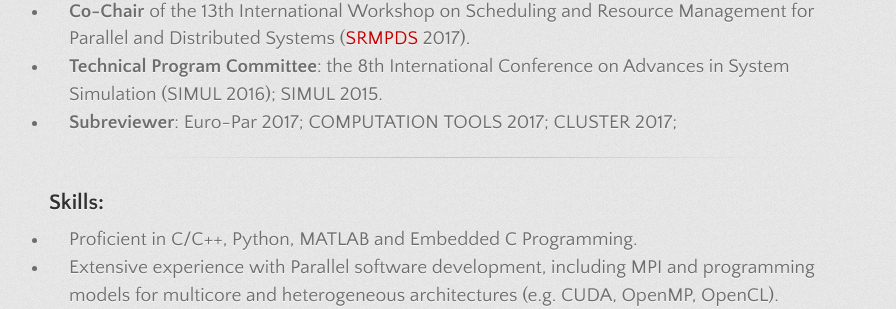
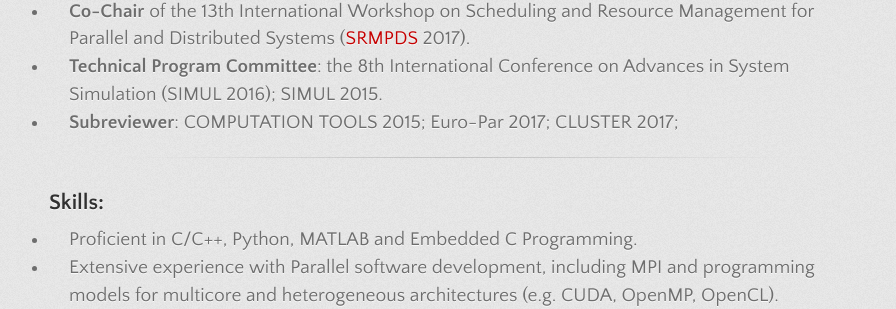
Before and after one commit to lzhengchun/lzhengchun.github.io, a Jekyll site: the page built from index.md, in a window 1280 px wide. Shown: the part 1089-1398 px from the top of the page, without its empty margins (181-1077 px from the left). Built offline with Jekyll 4.4.1, drawn with Linux system fonts in a browser that asks for light colours; some web fonts are replaced.

Commit message:
add, delete, polish etc.

```diff
--- a/index.md
+++ b/index.md
@@ -27,7 +27,7 @@ I am interested in Computer Science related research, mainly include:
 ## Recent Professional Service:
 * **Co-Chair** of the 13th International Workshop on Scheduling and Resource  Management for Parallel and Distributed Systems ([SRMPDS](https://sites.google.com/site/srmpds/) 2017).
 * **Technical Program Committee**: the 8th International Conference on Advances in System Simulation (SIMUL 2016); SIMUL 2015.
-* **Subreviewer**: Euro-Par 2017; COMPUTATION TOOLS 2017; CLUSTER 2017;
+* **Subreviewer**: COMPUTATION TOOLS 2015; Euro-Par 2017; CLUSTER 2017;
 
 ---
 ## Skills:
```
Also changed, not shown: 1 other file.
